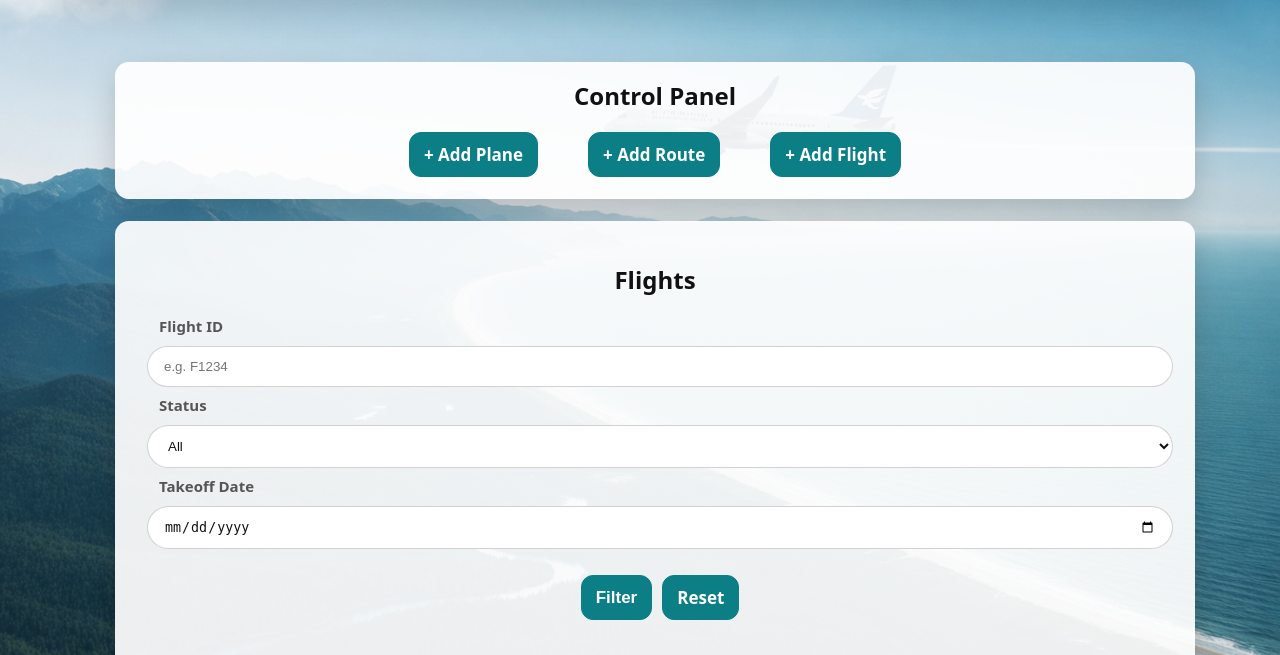
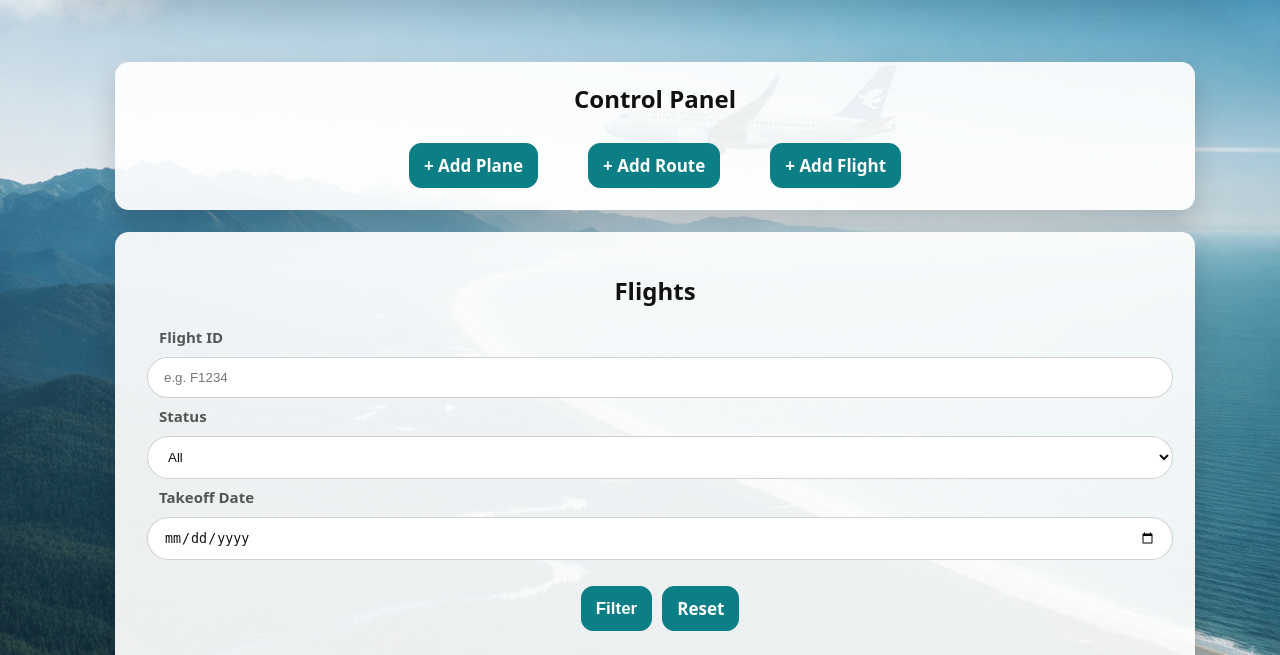
Before and after one commit to yardenaruch-source/InformationSystems, a Flask app: page /admin/flights in a window 1280 px wide. Shown: the part 74-729 px from the top of the page. Run offline with Flask 3, Linux system fonts and the light colour scheme; a user stored in the database is signed in; data comes from the database, SQL or seed files in the repository; data that the repository does not hold is empty.

Commit message:
update admin flights

```diff
--- a/templates/admin_flights.html
+++ b/templates/admin_flights.html
@@ -3,7 +3,7 @@
 
 {% block content %}
 <section class="board admin-box">
-    <h1 style="text-align:center; margin-top: -5px; margin-bottom: 20px;">Control Panel</h1>
+    <h1 style="text-align:center; margin-top: -2px; margin-bottom: 28px;">Control Panel</h1>
 
     <div class="card admin-actions-box">
     <div class="admin-actions">
```
